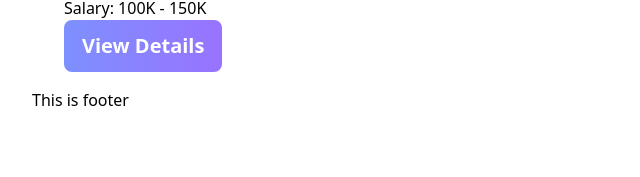
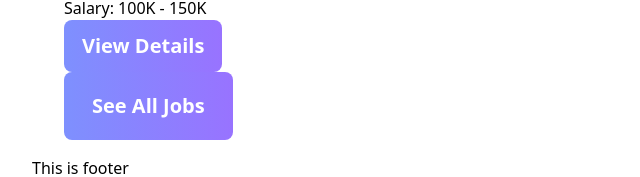
Before and after one commit to shariful10/career-hub, a React (Vite) app: page / in a window 1280 px wide. Shown: the part 6404-6581 px from the top of the page, without its empty margins (0-640 px from the left). Before the commit the page ends 6516 px from the top, so only its background shows below. Built offline with nearby package versions, Linux system fonts and the light colour scheme.

Commit message:
See ALL Jobs Button Added Botton Of Featured Jobs Section

```diff
--- a/src/components/FTJob.jsx
+++ b/src/components/FTJob.jsx
@@ -1,7 +1,7 @@
 import React from "react";
 
 const FTJob = ({ ftjob }) => {
-	const { img, title, desc, location, salary, com_name, job_loc, job_time } = ftjob;
+	const { img, title, location, salary, com_name, job_loc, job_time } = ftjob;
 
 	return (
 		<div className="border p-10 rounded-lg">
--- a/src/components/FeaturedJobs.jsx
+++ b/src/components/FeaturedJobs.jsx
@@ -8,11 +8,12 @@ const FeaturedJobs = () => {
 
 	return (
 		<div className="my-container">
+			<div>
 				<div className="mt-[130px] mb-8 text-center">
 					<h2 className="text-3xl md:text-5xl font-bold mb-4">Featured Jobs</h2>
 					<p className="text-[16px] text-[#757575] font-medium">
-					Explore thousands of job opportunities with all the information you need. Its
-					your future
+						Explore thousands of job opportunities with all the information you need.
+						Its your future
 					</p>
 				</div>
 				<div className="grid md:grid-cols-2 gap-6">
@@ -21,6 +22,10 @@ const FeaturedJobs = () => {
 					))}
 				</div>
 			</div>
+			<div className="text-center">
+				<button className="btn-gradient mt-10">See All Jobs</button>
+			</div>
+		</div>
 	);
 };
 
```
Lines whose indentation alone changed are shown as unchanged.
